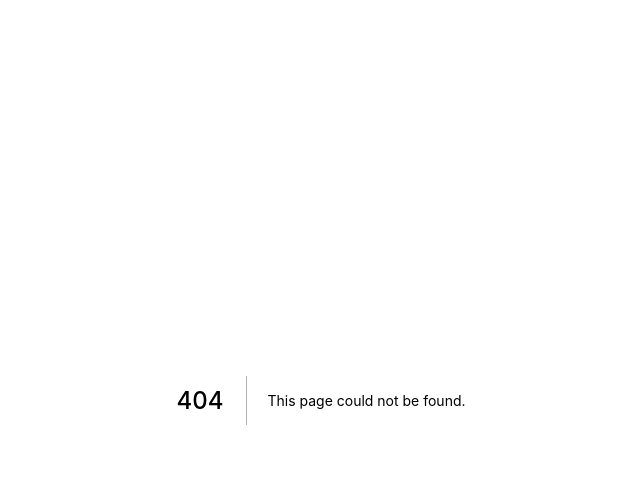
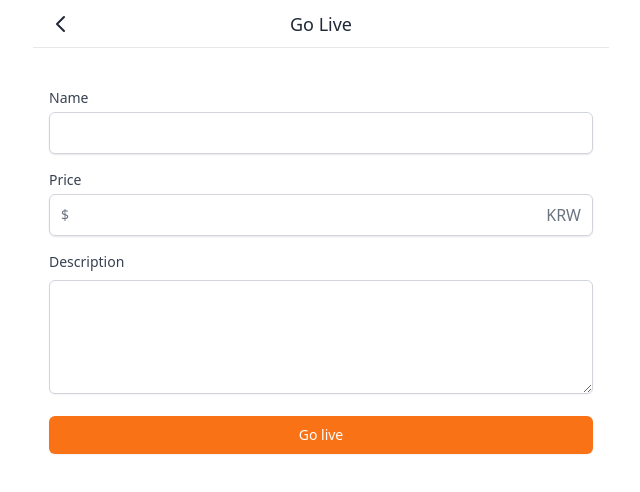
Before and after one commit to cloudIris75/carrot-market, a Next.js app: page /streams/create in a window 1280 px wide. Before the commit this address had no page. Shown: the top 492 px of the page, without its empty margins (319-959 px from the left). Built offline with nearby package versions, Linux system fonts and the light colour scheme.

Commit message:
Add streams

```diff
--- a/components/layout.tsx
+++ b/components/layout.tsx
@@ -1,7 +1,7 @@
-import React from "react";
-import Link from "next/link";
-import { cls } from "@libs/client/utils";
-import { useRouter } from "next/router";
+import React from 'react';
+import Link from 'next/link';
+import { cls } from '@libs/client/utils';
+import { useRouter } from 'next/router';
 
 interface LayoutProps {
   title?: string;
@@ -42,19 +42,19 @@ export default function Layout({
           </button>
         ) : null}
         {title ? (
-          <span className={cls(canGoBack ? "mx-auto" : "", "")}>{title}</span>
+          <span className={cls(canGoBack ? 'mx-auto' : '', '')}>{title}</span>
         ) : null}
       </div>
-      <div className={cls("pt-12", hasTabBar ? "pb-24" : "")}>{children}</div>
+      <div className={cls('pt-12', hasTabBar ? 'pb-24' : '')}>{children}</div>
       {hasTabBar ? (
         <nav className="bg-white max-w-xl text-gray-700 border-t fixed bottom-0 w-full px-10 pb-5 pt-3 flex justify-between text-xs">
           <Link href="/">
             <a
               className={cls(
-                "flex flex-col items-center space-y-2 ",
-                router.pathname === "/"
-                  ? "text-orange-500"
-                  : "hover:text-gray-500 transition-colors"
+                'flex flex-col items-center space-y-2 ',
+                router.pathname === '/'
+                  ? 'text-orange-500'
+                  : 'hover:text-gray-500 transition-colors'
               )}
             >
               <svg
@@ -77,10 +77,10 @@ export default function Layout({
           <Link href="/community">
             <a
               className={cls(
-                "flex flex-col items-center space-y-2 ",
-                router.pathname === "/community"
-                  ? "text-orange-500"
-                  : "hover:text-gray-500 transition-colors"
+                'flex flex-col items-center space-y-2 ',
+                router.pathname === '/community'
+                  ? 'text-orange-500'
+                  : 'hover:text-gray-500 transition-colors'
               )}
             >
               <svg
@@ -103,10 +103,10 @@ export default function Layout({
           <Link href="/chats">
             <a
               className={cls(
-                "flex flex-col items-center space-y-2 ",
-                router.pathname === "/chats"
-                  ? "text-orange-500"
-                  : "hover:text-gray-500 transition-colors"
+                'flex flex-col items-center space-y-2 ',
+                router.pathname === '/chats'
+                  ? 'text-orange-500'
+                  : 'hover:text-gray-500 transition-colors'
               )}
             >
               <svg
@@ -126,13 +126,13 @@ export default function Layout({
               <span>채팅</span>
             </a>
           </Link>
-          <Link href="/live">
+          <Link href="/streams">
             <a
               className={cls(
-                "flex flex-col items-center space-y-2 ",
-                router.pathname === "/live"
-                  ? "text-orange-500"
-                  : "hover:text-gray-500 transition-colors"
+                'flex flex-col items-center space-y-2 ',
+                router.pathname === '/streams'
+                  ? 'text-orange-500'
+                  : 'hover:text-gray-500 transition-colors'
               )}
             >
               <svg
@@ -155,10 +155,10 @@ export default function Layout({
           <Link href="/profile">
             <a
               className={cls(
-                "flex flex-col items-center space-y-2 ",
-                router.pathname === "/profile"
-                  ? "text-orange-500"
-                  : "hover:text-gray-500 transition-colors"
+                'flex flex-col items-center space-y-2 ',
+                router.pathname === '/profile'
+                  ? 'text-orange-500'
+                  : 'hover:text-gray-500 transition-colors'
               )}
             >
               <svg
--- /dev/null
+++ b/pages/api/streams/[id].ts
@@ -0,0 +1,26 @@
+import { NextApiRequest, NextApiResponse } from 'next';
+import withHandler, { ResponseType } from '@libs/server/withHandler';
+import client from '@libs/server/client';
+import { withApiSession } from '@libs/client/withSession';
+
+async function handler(
+  req: NextApiRequest,
+  res: NextApiResponse<ResponseType>
+) {
+  const {
+    query: { id },
+  } = req;
+  const stream = await client.stream.findUnique({
+    where: {
+      id: +id.toString(),
+    },
+  });
+  res.json({ ok: true, stream });
+}
+
+export default withApiSession(
+  withHandler({
+    methods: ['GET'],
+    handler,
+  })
+);
--- /dev/null
+++ b/pages/api/streams/index.ts
@@ -0,0 +1,39 @@
+import { NextApiRequest, NextApiResponse } from 'next';
+import withHandler, { ResponseType } from '@libs/server/withHandler';
+import client from '@libs/server/client';
+import { withApiSession } from '@libs/client/withSession';
+
+async function handler(
+  req: NextApiRequest,
+  res: NextApiResponse<ResponseType>
+) {
+  const {
+    session: { user },
+    body: { name, price, description },
+  } = req;
+  if (req.method === 'POST') {
+    const stream = await client.stream.create({
+      data: {
+        name,
+        price,
+        description,
+        user: {
+          connect: {
+            id: user?.id,
+          },
+        },
+      },
+    });
+    res.json({ ok: true, stream });
+  } else if (req.method === 'GET') {
+    const streams = await client.stream.findMany();
+    res.json({ ok: true, streams });
+  }
+}
+
+export default withApiSession(
+  withHandler({
+    methods: ['GET', 'POST'],
+    handler,
+  })
+);
--- a/pages/live/create.tsx
+++ /dev/null
@@ -1,27 +0,0 @@
-import type { NextPage } from "next";
-import Button from "@components/button";
-import Input from "@components/input";
-import Layout from "@components/layout";
-import TextArea from "@components/textarea";
-
-const Create: NextPage = () => {
-  return (
-    <Layout canGoBack title="Go Live">
-      <form className=" space-y-4 py-10 px-4">
-        <Input required label="Name" name="name" type="text" />
-        <Input
-          required
-          label="Price"
-          placeholder="0.00"
-          name="price"
-          type="text"
-          kind="price"
-        />
-        <TextArea name="description" label="Description" />
-        <Button text="Go live" />
-      </form>
-    </Layout>
-  );
-};
-
-export default Create;
--- a/pages/live/[id].tsx
+++ b/pages/streams/[id].tsx
@@ -1,25 +1,32 @@
-import type { NextPage } from "next";
-import Layout from "@components/layout";
-import Message from "@components/message";
+import type { NextPage } from 'next';
+import Layout from '@components/layout';
+import Message from '@components/message';
+import useSWR from 'swr';
+import { useRouter } from 'next/router';
+import { Stream } from '@prisma/client';
+
+interface StreamResponse {
+  ok: true;
+  stream: Stream;
+}
 
 const Stream: NextPage = () => {
+  const router = useRouter();
+  const { data } = useSWR<StreamResponse>(
+    router.query.id ? `/api/streams/${router.query.id}` : null
+  );
   return (
     <Layout canGoBack>
       <div className="py-10 px-4  space-y-4">
         <div className="w-full rounded-md shadow-sm bg-slate-300 aspect-video" />
         <div className="mt-5">
-          <h1 className="text-3xl font-bold text-gray-900">Galaxy S50</h1>
-          <span className="text-2xl block mt-3 text-gray-900">$140</span>
-          <p className=" my-6 text-gray-700">
-            My money&apos;s in that office, right? If she start giving me some
-            bullshit about it ain&apos;t there, and we got to go someplace else
-            and get it, I&apos;m gonna shoot you in the head then and there.
-            Then I&apos;m gonna shoot that bitch in the kneecaps, find out where
-            my goddamn money is. She gonna tell me too. Hey, look at me when
-            I&apos;m talking to you, motherfucker. You listen: we go in there,
-            and that ni**a Winston or anybody else is in there, you the first
-            motherfucker to get shot. You understand?
-          </p>
+          <h1 className="text-3xl font-bold text-gray-900">
+            {data?.stream?.name}
+          </h1>
+          <span className="text-2xl block mt-3 text-gray-900">
+            ${data?.stream?.price}
+          </span>
+          <p className=" my-6 text-gray-700">{data?.stream?.description}</p>
         </div>
         <div>
           <h2 className="text-2xl font-bold text-gray-900">Live Chat</h2>
--- /dev/null
+++ b/pages/streams/create.tsx
@@ -0,0 +1,66 @@
+import type { NextPage } from 'next';
+import Button from '@components/button';
+import Input from '@components/input';
+import Layout from '@components/layout';
+import TextArea from '@components/textarea';
+import { useForm } from 'react-hook-form';
+import useMutation from '@libs/client/useMutation';
+import { useEffect } from 'react';
+import { useRouter } from 'next/router';
+import { Stream } from '@prisma/client';
+
+interface CreateForm {
+  name: string;
+  price: string;
+  description: string;
+}
+
+interface CreateResponse {
+  ok: boolean;
+  stream: Stream;
+}
+
+const Create: NextPage = () => {
+  const router = useRouter();
+  const [createStream, { loading, data }] =
+    useMutation<CreateResponse>(`/api/streams`);
+  const { register, handleSubmit } = useForm<CreateForm>();
+  const onValid = (form: CreateForm) => {
+    if (loading) return;
+    createStream(form);
+  };
+  useEffect(() => {
+    if (data && data.ok) {
+      router.push(`/streams/${data.stream.id}`);
+    }
+  }, [data, router]);
+  return (
+    <Layout canGoBack title="Go Live">
+      <form onSubmit={handleSubmit(onValid)} className=" space-y-4 py-10 px-4">
+        <Input
+          register={register('name', { required: true })}
+          required
+          label="Name"
+          name="name"
+          type="text"
+        />
+        <Input
+          register={register('price', { required: true, valueAsNumber: true })}
+          required
+          label="Price"
+          name="price"
+          type="text"
+          kind="price"
+        />
+        <TextArea
+          register={register('description', { required: true })}
+          name="description"
+          label="Description"
+        />
+        <Button text={loading ? 'Loading...' : 'Go live'} />
+      </form>
+    </Layout>
+  );
+};
+
+export default Create;
--- a/pages/live/index.tsx
+++ b/pages/streams/index.tsx
@@ -1,23 +1,31 @@
-import type { NextPage } from "next";
-import Link from "next/link";
-import FloatingButton from "@components/floating-button";
-import Layout from "@components/layout";
+import type { NextPage } from 'next';
+import Link from 'next/link';
+import FloatingButton from '@components/floating-button';
+import Layout from '@components/layout';
+import { Stream } from '@prisma/client';
+import useSWR from 'swr';
 
-const Live: NextPage = () => {
+interface StreamsResponse {
+  ok: boolean;
+  streams: Stream[];
+}
+
+const Streams: NextPage = () => {
+  const { data } = useSWR<StreamsResponse>(`/api/streams`);
   return (
     <Layout hasTabBar title="라이브">
       <div className=" divide-y-[1px] space-y-4">
-        {[1, 1, 1, 1, 1, 1, 1].map((_, i) => (
-          <Link key={i} href={`/live/${i}`}>
+        {data?.streams.map((stream) => (
+          <Link key={stream.id} href={`/streams/${stream.id}`}>
             <a className="pt-4 block  px-4">
               <div className="w-full rounded-md shadow-sm bg-slate-300 aspect-video" />
               <h1 className="text-2xl mt-2 font-bold text-gray-900">
-                Galaxy S50
+                {stream.name}
               </h1>
             </a>
           </Link>
         ))}
-        <FloatingButton href="/live/create">
+        <FloatingButton href="/streams/create">
           <svg
             className="w-6 h-6"
             fill="none"
@@ -38,4 +46,4 @@ const Live: NextPage = () => {
   );
 };
 
-export default Live;
+export default Streams;
```
Also changed, not shown: 1 other file (tests, documents, lock files or other folders).
